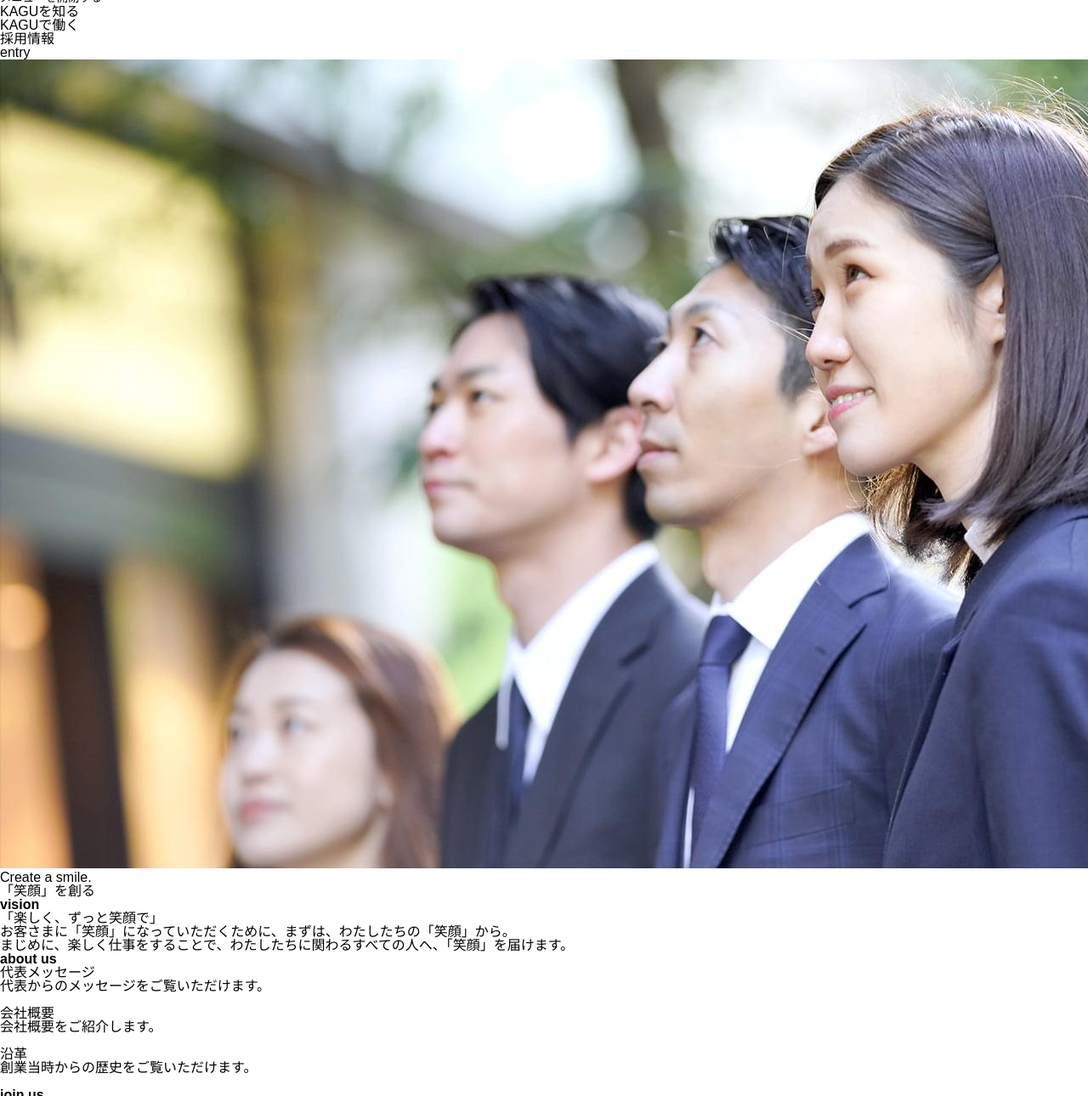
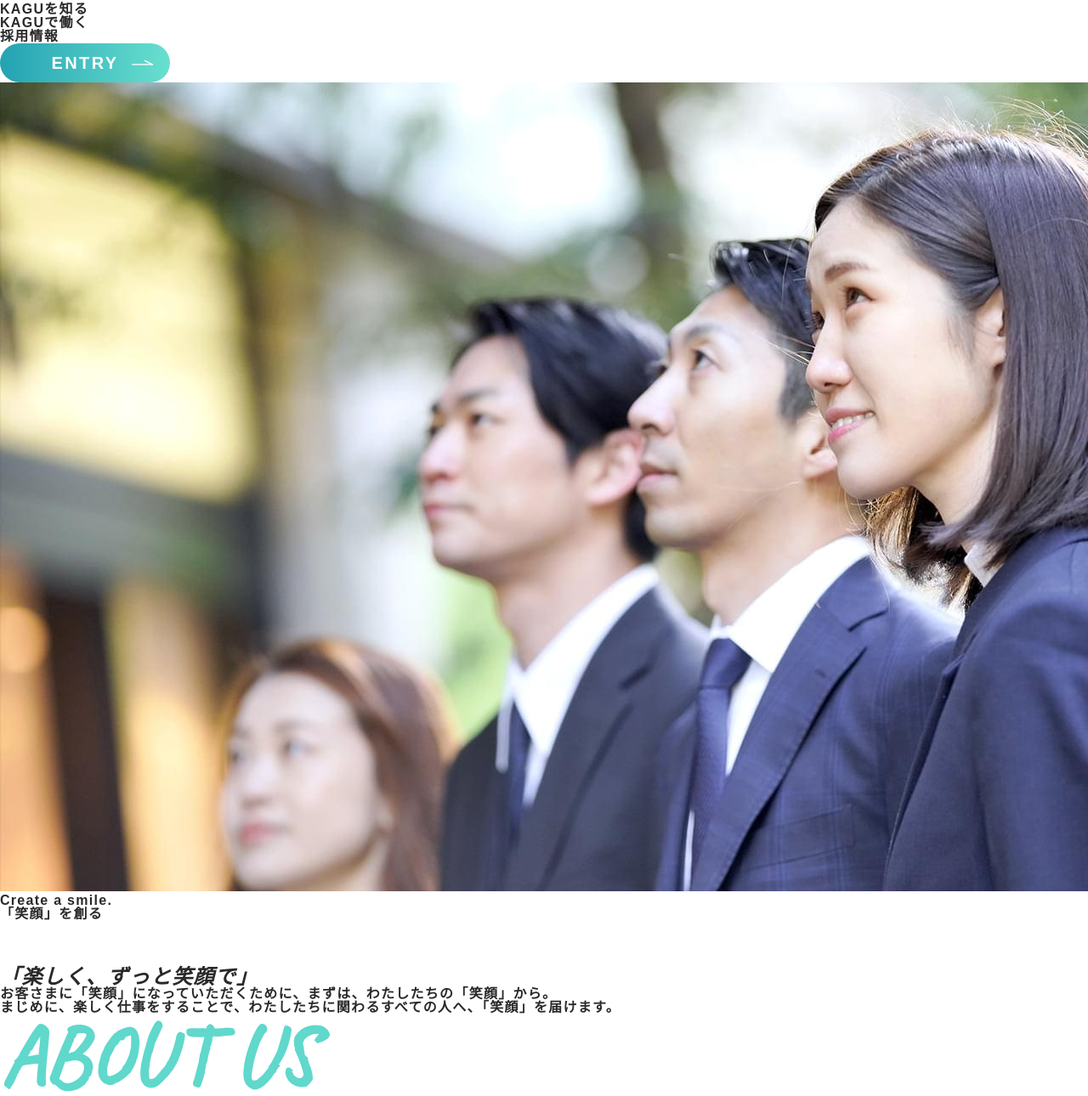
Before and after one commit to monogusa-beer/KAGU2, a website: page index.html in a window 1280 px wide. Shown: the part 39-1329 px from the top of the page at 85% size. Drawn offline with nearby package versions, Linux system fonts and the light colour scheme.

Commit message:
utilityクラス設定

```diff
--- a/scss/base/_base.scss
+++ b/scss/base/_base.scss
@@ -7,6 +7,9 @@
 body {
   font-family: "fot-tsukuardgothic-std", "Hiragino Kaku Gothic ProN",
     "Hiragino Sans", Meiryo, sans-serif;
+  letter-spacing: 0.08em;
+  font-weight: bold;
+  color: $color-black;
 }
 
 a {
--- a/scss/utility/_utility.scss
+++ b/scss/utility/_utility.scss
@@ -0,0 +1,56 @@
+.u-entryButton {
+  display: block;
+  width: 200px;
+  height: 46px;
+  border-radius: 23px;
+  color: $color-white;
+  background: $gradation;
+  text-align: center;
+  line-height: 46px;
+  text-transform: uppercase;
+  font-size: 20px;
+  letter-spacing: 0.12em;
+  position: relative;
+  img {
+    display: block;
+    width: 25px;
+    position: absolute;
+    top: 50%;
+    right: 20px;
+    transform: translateY(-50%);
+  }
+}
+
+.u-sectionTitle {
+  font-size: 100px;
+  font-family: $font-en;
+  letter-spacing: 0;
+  text-transform: uppercase;
+  &._01 {
+    color: $color-white;
+  }
+  &._02 {
+    color: $color-main;
+  }
+  &._03 {
+    color: $color-pale;
+  }
+}
+
+.u-sectionSubtitle {
+  font-size: 24px;
+  margin-top: -46px;
+  font-style: italic;
+}
+
+.u-visuallyHidden {
+  position: absolute;
+  white-space: nowrap;
+  width: 1px;
+  height: 1px;
+  overflow: hidden;
+  border: 0;
+  padding: 0;
+  clip: rect(0 0 0 0);
+  clip-path: inset(50%);
+}
```
Also changed, not shown: css/style.css.
